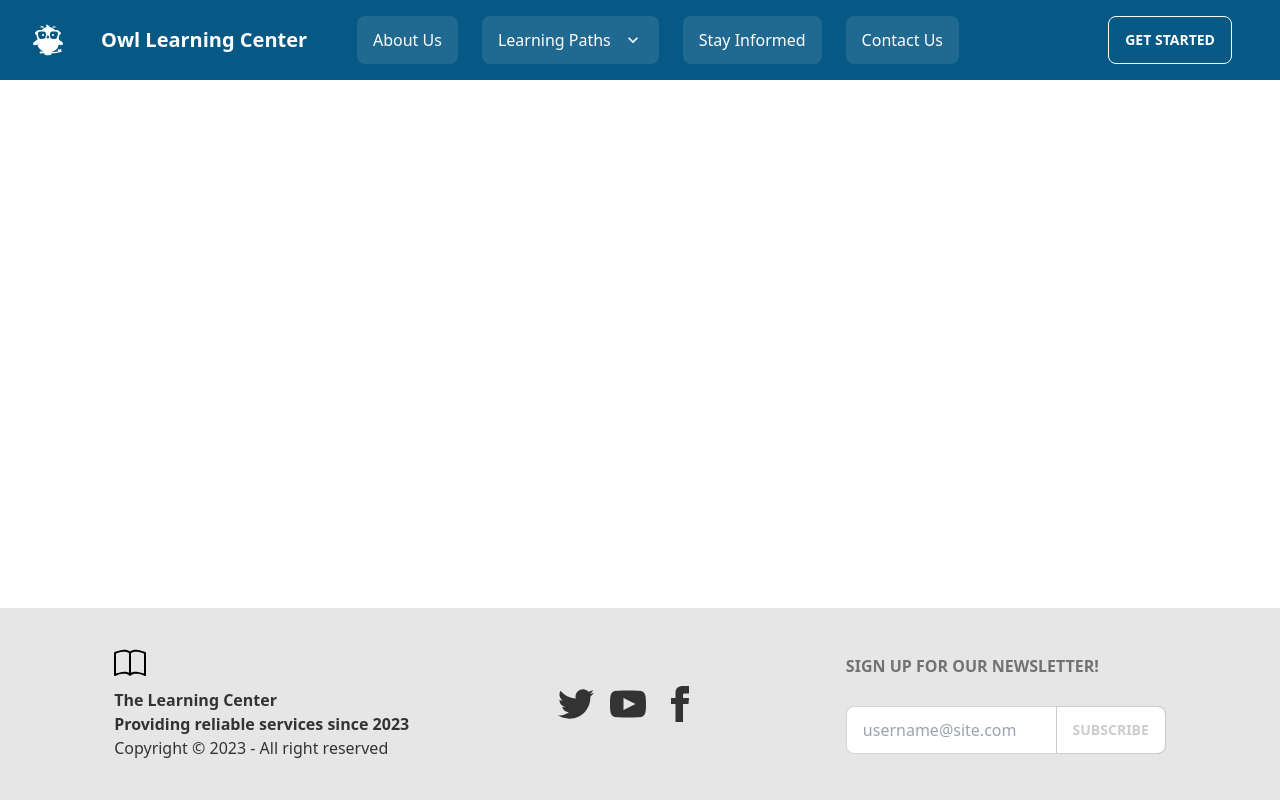
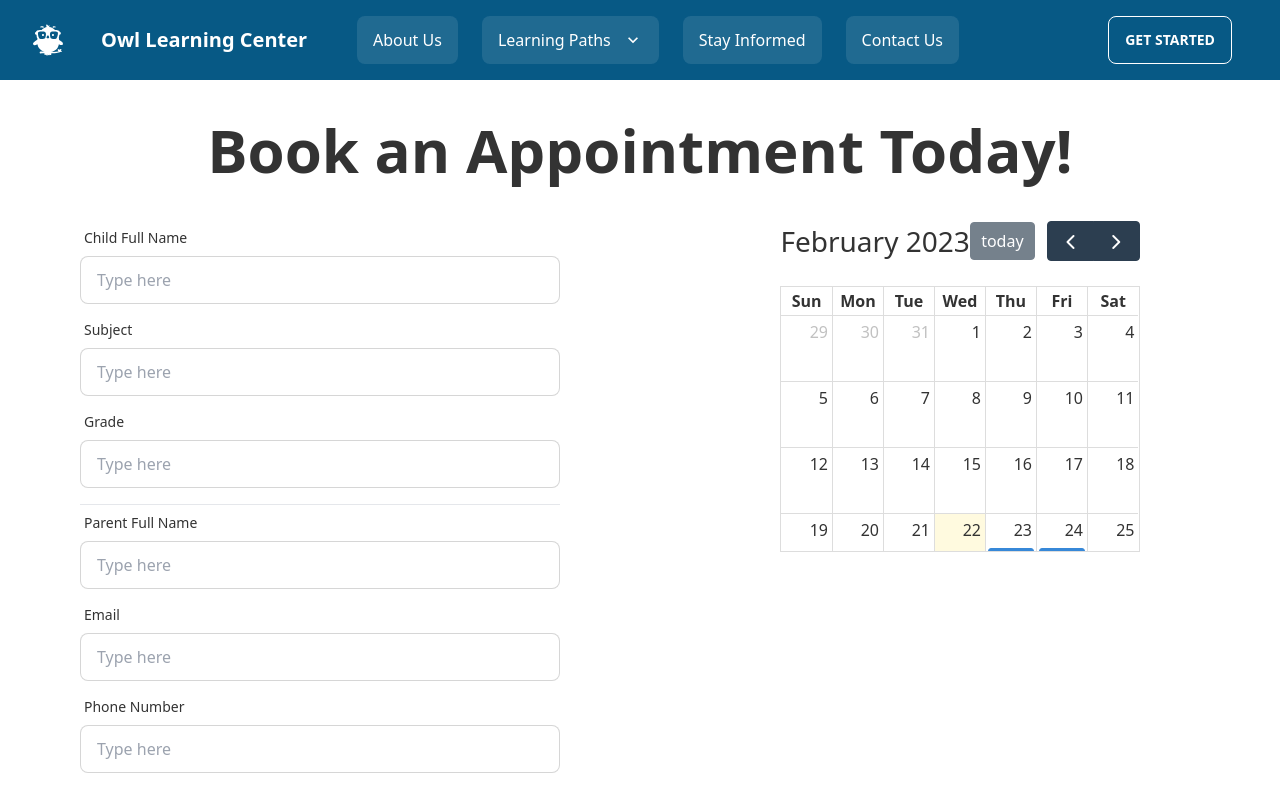
Before and after one commit to radhaghate/fbla-site, a Next.js app: page /getStarted in a window 1280 px wide. Shown: the top 800 px of the page. Built offline with nearby package versions, Linux system fonts and the light colour scheme.

Commit message:
buncha changes

```diff
--- a/package.json
+++ b/package.json
@@ -9,7 +9,12 @@
     "lint": "next lint"
   },
   "dependencies": {
+    "@fullcalendar/core": "^6.1.4",
+    "@fullcalendar/daygrid": "^6.1.4",
+    "@fullcalendar/interaction": "^6.1.4",
+    "@fullcalendar/react": "^6.1.4",
     "@next/font": "13.1.6",
+    "aos": "^2.3.4",
     "daisyui": "^2.50.2",
     "eslint": "8.34.0",
     "eslint-config-next": "13.1.6",
--- /dev/null
+++ b/src/components/calendar.js
@@ -0,0 +1,27 @@
+import Head from 'next/head';
+import Image from 'next/image';
+import { Inter } from '@next/font/google';
+import styles from '@/styles/Home.module.css';
+import FullCalendar from '@fullcalendar/react';
+import dayGridPlugin from '@fullcalendar/daygrid';
+import interactionPlugin from '@fullcalendar/interaction';
+
+const Calendar = () => {
+  return (
+    <>
+      <FullCalendar
+        plugins={[dayGridPlugin, interactionPlugin]}
+        initialView="dayGridMonth"
+        selectable = {true}
+        events={[
+          { title: 'Math Workshop', date: '2023-02-23' },
+          { title: 'SAT Workshop', date: '2023-02-24' },
+          { title: 'Science Workshop', date: '2023-02-29' },
+          { title: 'SAT Workshop', date: '2023-02-28' }
+        ]}
+      />
+    </>
+  );
+};
+
+export default Calendar;
--- a/src/pages/getStarted.js
+++ b/src/pages/getStarted.js
@@ -2,21 +2,93 @@ import Head from 'next/head';
 import Image from 'next/image';
 import { Inter } from '@next/font/google';
 import styles from '@/styles/Home.module.css';
-import Nav from '../components/navbar'
-import Footer from '../components/footer'
+import Nav from '../components/navbar';
+import Footer from '../components/footer';
+import Calendar from '@/components/calendar';
 
 const inter = Inter({ subsets: ['latin'] });
 
 const Home = () => {
   return (
-    <div className='flex flex-col h-screen justify-between'>
-      <Nav className='h-10'></Nav>
-      <div className='mb-auto'>
-
+    <div className="flex flex-col h-screen justify-between">
+      <Nav className="h-10"></Nav>
+      <div className="mb-auto">
+        <div className="text-center text-6xl font-bold h-30 my-10">Book an Appointment Today!</div>
+        <div className="grid grid-cols-2">
+          <div className='w-3/4 mx-auto'>
+            <div className="form-control mb-2">
+              <label className="label">
+                <span className="label-text text-l">Child Full Name</span>
+              </label>
+              <input
+                type="text"
+                placeholder="Type here"
+                className="input input-bordered w-full"
+              />
+            </div>
+            <div className="form-control mb-2">
+              <label className="label">
+                <span className="label-text text-l">Subject</span>
+              </label>
+              <input
+                type="text"
+                placeholder="Type here"
+                className="input input-bordered w-full"
+              />
+            </div>
+            <div className="form-control mb-4">
+              <label className="label">
+                <span className="label-text text-l">Grade</span>
+              </label>
+              <input
+                type="text"
+                placeholder="Type here"
+                className="input input-bordered w-full"
+              />
+            </div>
+            <hr></hr>
+            <div className="form-control mb-2">
+              <label className="label">
+                <span className="label-text text-l">Parent Full Name</span>
+              </label>
+              <input
+                type="text"
+                placeholder="Type here"
+                className="input input-bordered w-full"
+              />
+            </div>
+            <div className="form-control mb-2">
+              <label className="label">
+                <span className="label-text text-l">Email</span>
+              </label>
+              <input
+                type="text"
+                placeholder="Type here"
+                className="input input-bordered w-full"
+              />
+            </div>
+            <div className="form-control mb-2">
+              <label className="label">
+                <span className="label-text text-l">Phone Number</span>
+              </label>
+              <input
+                type="text"
+                placeholder="Type here"
+                className="input input-bordered w-full"
+              />
+            </div>
+            <div className='flex justify-center my-8'>
+              <button className='btn btn-primary bg-black'>Submit</button>
+            </div>
+          </div>
+          <div className="mx-auto mb-5 mx-6">
+            <Calendar></Calendar>
+          </div>
+        </div>
       </div>
-      <Footer className='h-10'></Footer>
+      <Footer className="h-10"></Footer>
     </div>
   );
-}
+};
 
 export default Home;
--- a/src/pages/index.js
+++ b/src/pages/index.js
@@ -4,10 +4,18 @@ import { Inter } from '@next/font/google';
 import styles from '@/styles/Home.module.css';
 import Nav from '../components/navbar';
 import Footer from '../components/footer';
+import { useEffect } from 'react';
+import Aos from 'aos';
+import "aos/dist/aos.css"
 
 const inter = Inter({ subsets: ['latin'] });
 
 const Home = () => {
+
+  useEffect(() => {
+    Aos.init({ duration: 1500 })
+  })
+
   return (
     <div className="flex flex-col h-screen justify-between">
       <Nav></Nav>
@@ -60,17 +68,17 @@ const Home = () => {
               We get results.
             </div>
             <div className="px-12">
-              <div className="card bg-black text-primary-content my-3">
+              <div data-aos="zoom-in" className="card bg-black text-primary-content my-3">
                 <div className="card-body">
                   <h2 className="card-title">90% improvement in reading</h2>
                 </div>
               </div>
-              <div className="card bg-black text-primary-content my-3">
+              <div data-aos="zoom-in" className="card bg-black text-primary-content my-3">
                 <div className="card-body">
                   <h2 className="card-title">90% improvement in maths</h2>
                 </div>
               </div>
-              <div className="card bg-black text-primary-content my-3">
+              <div data-aos="zoom-in" className="card bg-black text-primary-content my-3">
                 <div className="card-body">
                   <h2 className="card-title">90% improvement in writing</h2>
                 </div>
@@ -84,7 +92,7 @@ const Home = () => {
         <hr class="border-2 border-white-700 drop-shadow-xl mx-auto w-1/2 mt-5"/>
 
         <div className="grid grid-cols-3 gap-6 content-center p-10">
-          <div className="card bg-base-100 shadow-xl">
+          <div data-aos="flip-down" className="card bg-base-100 shadow-xl">
             <figure className="h-25">
               <Image src="/home-understanding.jpg" alt="understanding" height={500} width={500} />
             </figure>
@@ -97,7 +105,7 @@ const Home = () => {
             </div>
           </div>
 
-          <div className="card bg-base-100 shadow-xl">
+          <div data-aos="flip-down" className="card bg-base-100 shadow-xl">
             <figure className="h-25">
               <Image src="/home-pace.webp" alt="pace" height={500} width={500} />
             </figure>
@@ -110,7 +118,7 @@ const Home = () => {
             </div>
           </div>
 
-          <div className="card bg-base-100 shadow-xl">
+          <div data-aos="flip-down" className="card bg-base-100 shadow-xl">
             <figure className="h-25">
               <Image src="/home-fun.png" alt="fun" height={500} width={500} />
             </figure>
```
Also changed, not shown: src/pages/howItWorks.js (+14 -6 lines), 1 other file (tests, documents, lock files or other folders).
